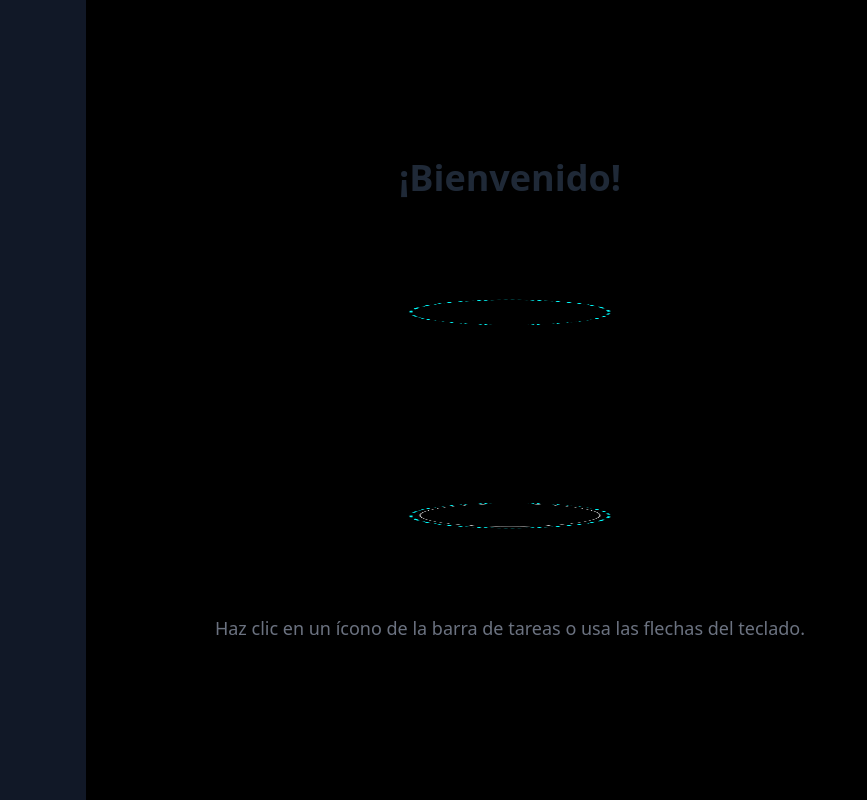
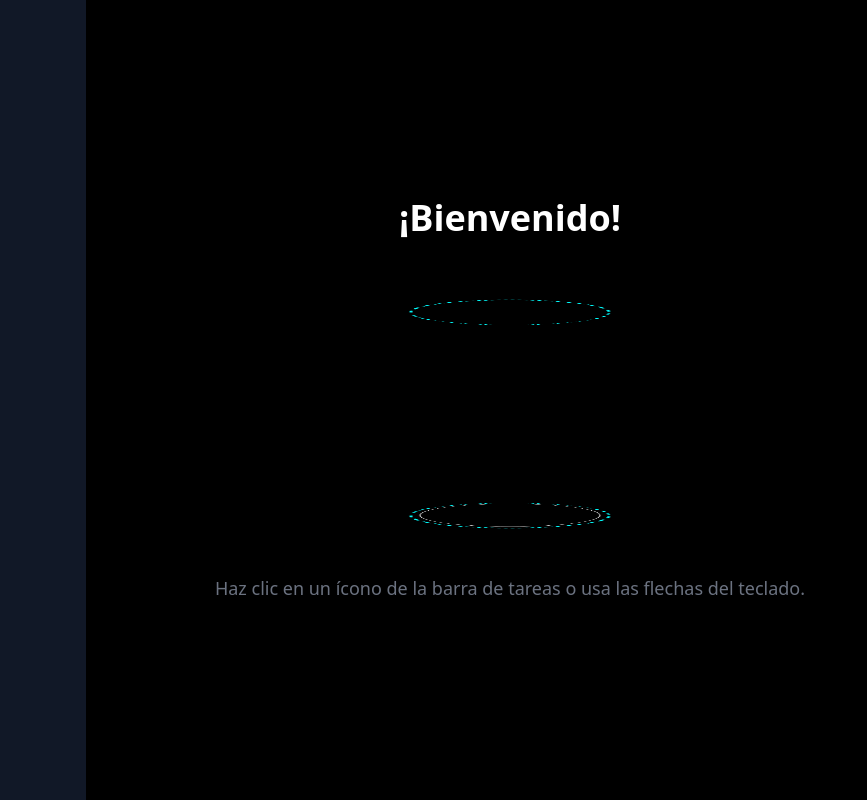
Before and after one commit to mizulegendsstudios/mizu_os, a website built with Vite: page index.html in a window 1280 px wide. Shown: the full height of the page, 170-1037 px from the left. Built offline with nearby package versions, Linux system fonts and the light colour scheme; grey boxes are pictures that could not be loaded.

Commit message:
Update index.html

```diff
--- a/index.html
+++ b/index.html
@@ -79,8 +79,8 @@
             margin-left: 1rem;
         }
 .scene {
-      width: 50vw;
-      height: 50vh;
+      width: 100vw;
+      height: 40vh;
       perspective: 100vh;
     }
 
@@ -235,8 +235,8 @@ border-style: dotted;
     <main class="flex-1 ml-20 p-8 flex items-center justify-center bg-b rounded-l-3xl shadow-lg transition-all duration-300" id="main-content">
 
         <div id="content-display" class="text-center text-gray-500">
-            <h1 class="text-4xl font-extrabold mb-4 text-gray-800">¡Bienvenido!</h1>
-  <div class="scene">
+            <h1 class="text-4xl font-extrabold mb-4 text-white">¡Bienvenido!</h1>
+<div class="scene">
     <div class="cube">
       <div class="hologram logo2"></div>
       <div class="hologram hologrambot"></div>
@@ -244,9 +244,7 @@ border-style: dotted;
 <div class="hologram hologramtopi"></div>
     </div>
   </div>
-
-
-            <p class="text-lg">Haz clic en un ícono de la barra de tareas o usa las flechas del teclado.</p>
+             <p class="text-lg">Haz clic en un ícono de la barra de tareas o usa las flechas del teclado.</p>
         </div>
     </main>
 
```
